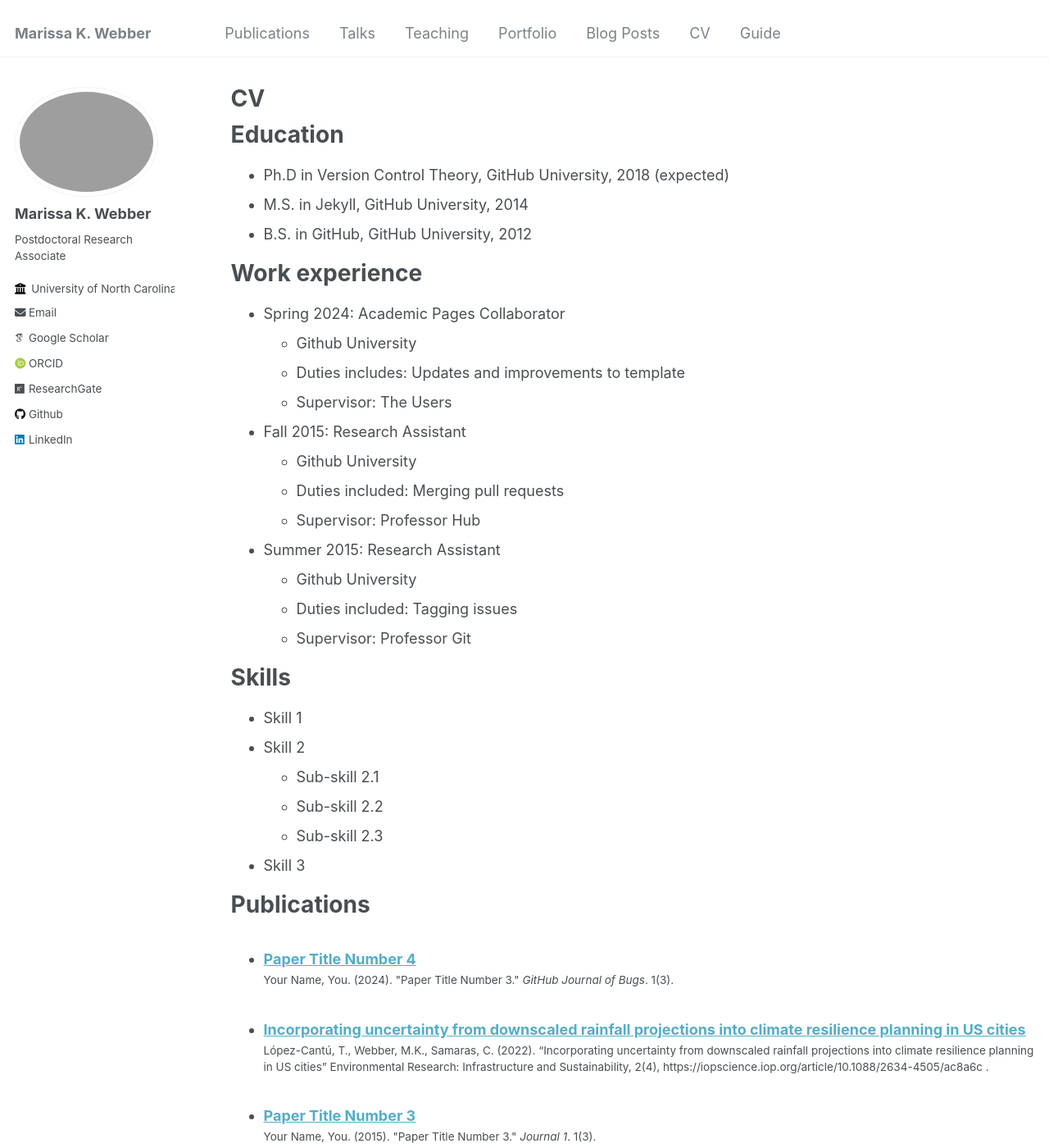
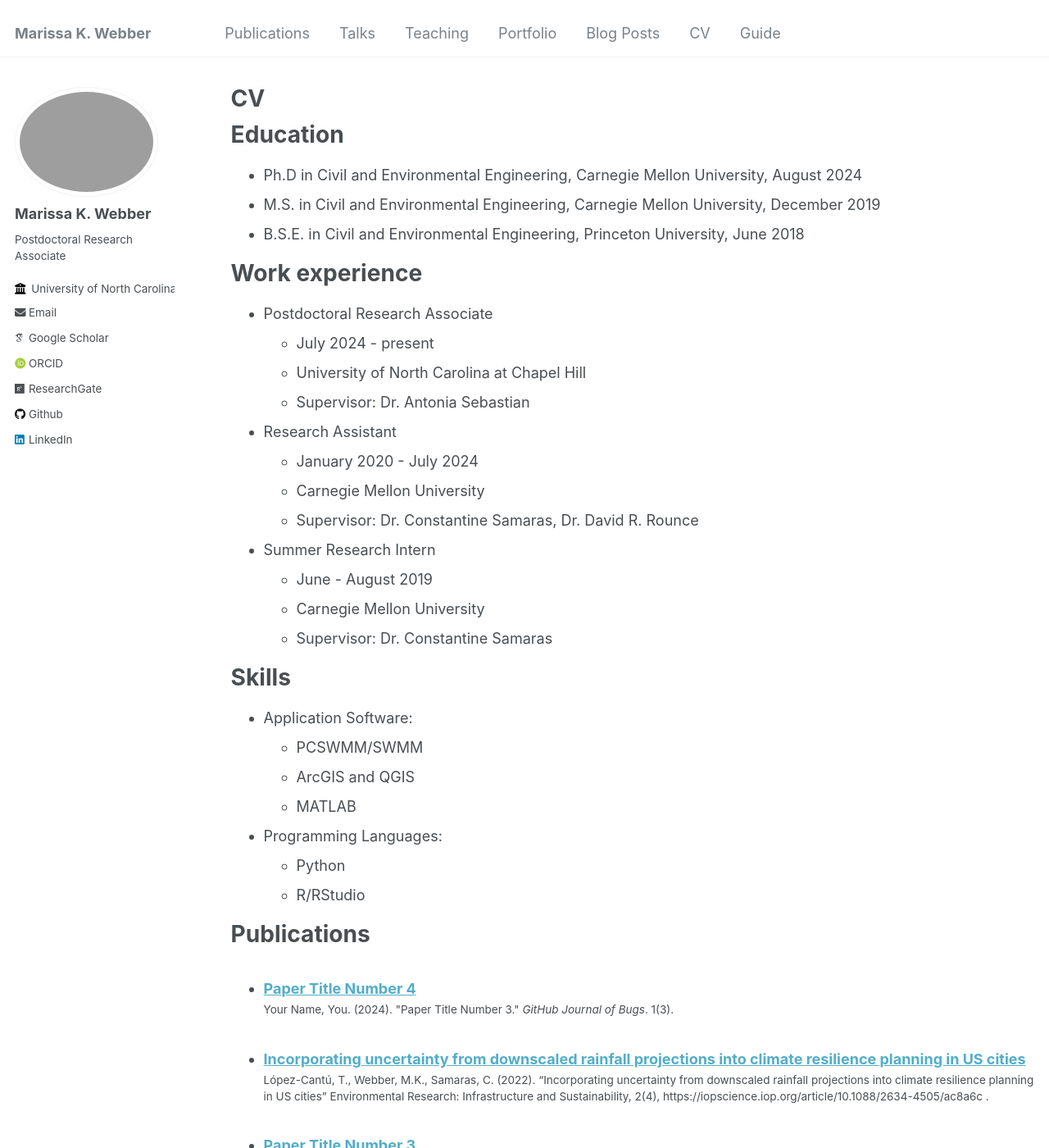
Before and after one commit to mwebber2/marissakwebber, a Jekyll site: the page built from _pages/cv.md, in a window 1280 px wide and 1400 px high. Shown: the whole window at 82% size. Built offline with Jekyll 4.4.1, drawn with Linux system fonts in a browser that asks for light colours; some web fonts are replaced; some of the changed text lies outside the part shown.

Commit message:
Update cv.md

```diff
--- a/_pages/cv.md
+++ b/_pages/cv.md
@@ -11,35 +11,37 @@ redirect_from:
 
 Education
 ======
-* Ph.D in Version Control Theory, GitHub University, 2018 (expected)
-* M.S. in Jekyll, GitHub University, 2014
-* B.S. in GitHub, GitHub University, 2012
+* Ph.D in Civil and Environmental Engineering, Carnegie Mellon University, August 2024
+* M.S. in Civil and Environmental Engineering, Carnegie Mellon University, December 2019
+* B.S.E. in Civil and Environmental Engineering, Princeton University, June 2018
+
 
 Work experience
 ======
-* Spring 2024: Academic Pages Collaborator
-  * Github University
-  * Duties includes: Updates and improvements to template
-  * Supervisor: The Users
+* Postdoctoral Research Associate
+  * July 2024 - present
+  * University of North Carolina at Chapel Hill
+  * Supervisor: Dr. Antonia Sebastian
 
-* Fall 2015: Research Assistant
-  * Github University
-  * Duties included: Merging pull requests
-  * Supervisor: Professor Hub
+* Research Assistant
+  * January 2020 - July 2024
+  * Carnegie Mellon University
+  * Supervisor: Dr. Constantine Samaras, Dr. David R. Rounce
 
-* Summer 2015: Research Assistant
-  * Github University
-  * Duties included: Tagging issues
-  * Supervisor: Professor Git
+* Summer Research Intern
+  * June - August 2019
+  * Carnegie Mellon University
+  * Supervisor: Dr. Constantine Samaras
 
 Skills
 ======
-* Skill 1
-* Skill 2
-  * Sub-skill 2.1
-  * Sub-skill 2.2
-  * Sub-skill 2.3
-* Skill 3
+* Application Software:
+  * PCSWMM/SWMM
+  * ArcGIS and QGIS
+  * MATLAB
+* Programming Languages:
+  * Python
+  * R/RStudio
 
 Publications
 ======
@@ -61,4 +63,12 @@ Teaching
 
 Service and leadership
 ======
-* Currently signed in to 43 different slack teams
+* Current Professional Memberships
+  * Association of Environmental Engineering and Science and Professors (AEESP)
+  * American Society of Civil Engineers (ASCE)
+  * American Society for Engineering Education (ASEE)
+  * Sigma Xi: Full Member 2023-2024
+* Past Professional Service Opportunities
+  * Board Member for Environmental and Water Resources Institute (EWRI) Student Chapter at Carnegie Mellon University for AY21-22, AY22-23, and AY23-24
+  * Student Volunteer for the inaugural Carnegie Mellon University (CMU) Civil and Environmental Engineering (CEE) Diversity Equity and Inclusion (DEI) Hackathon in Fall 2022
+  * Graduate Student Representative to Carnegie Mellon University College of Engineering (CIT) College Council for AY20-21
```
